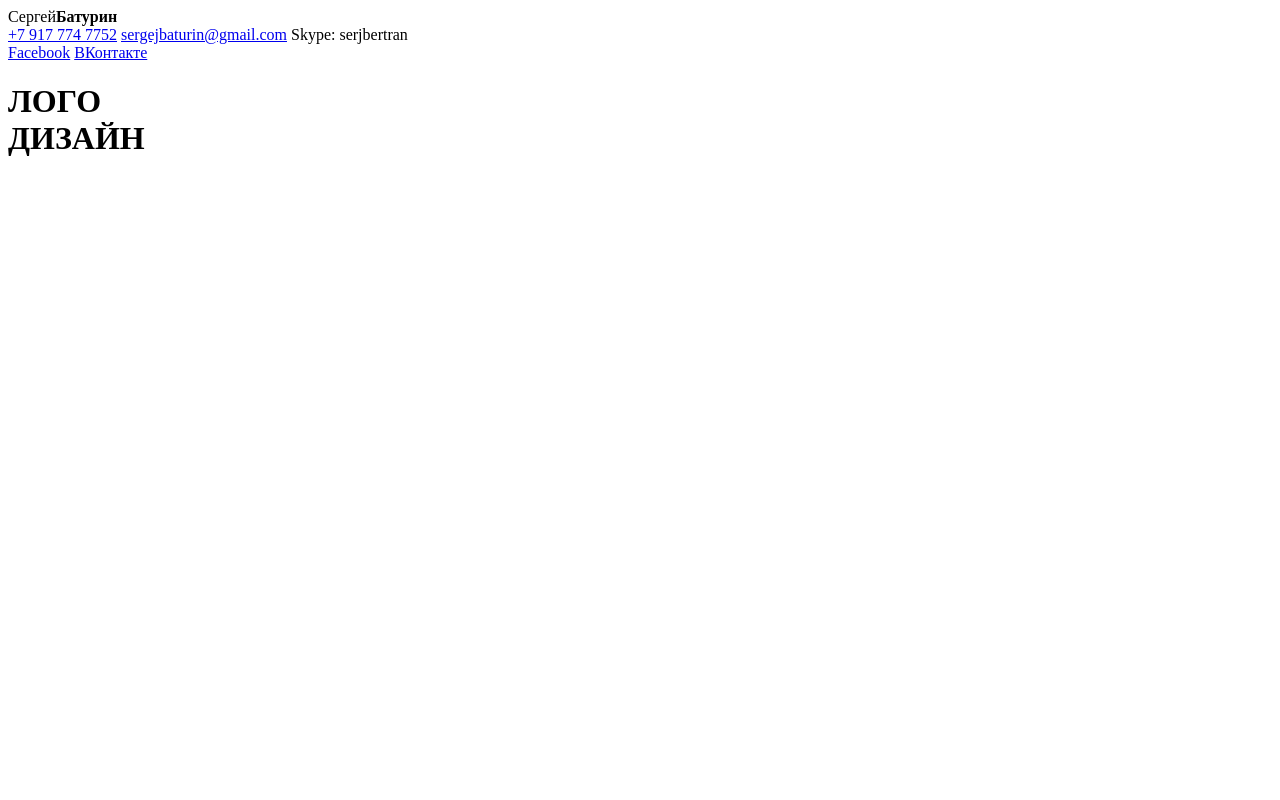
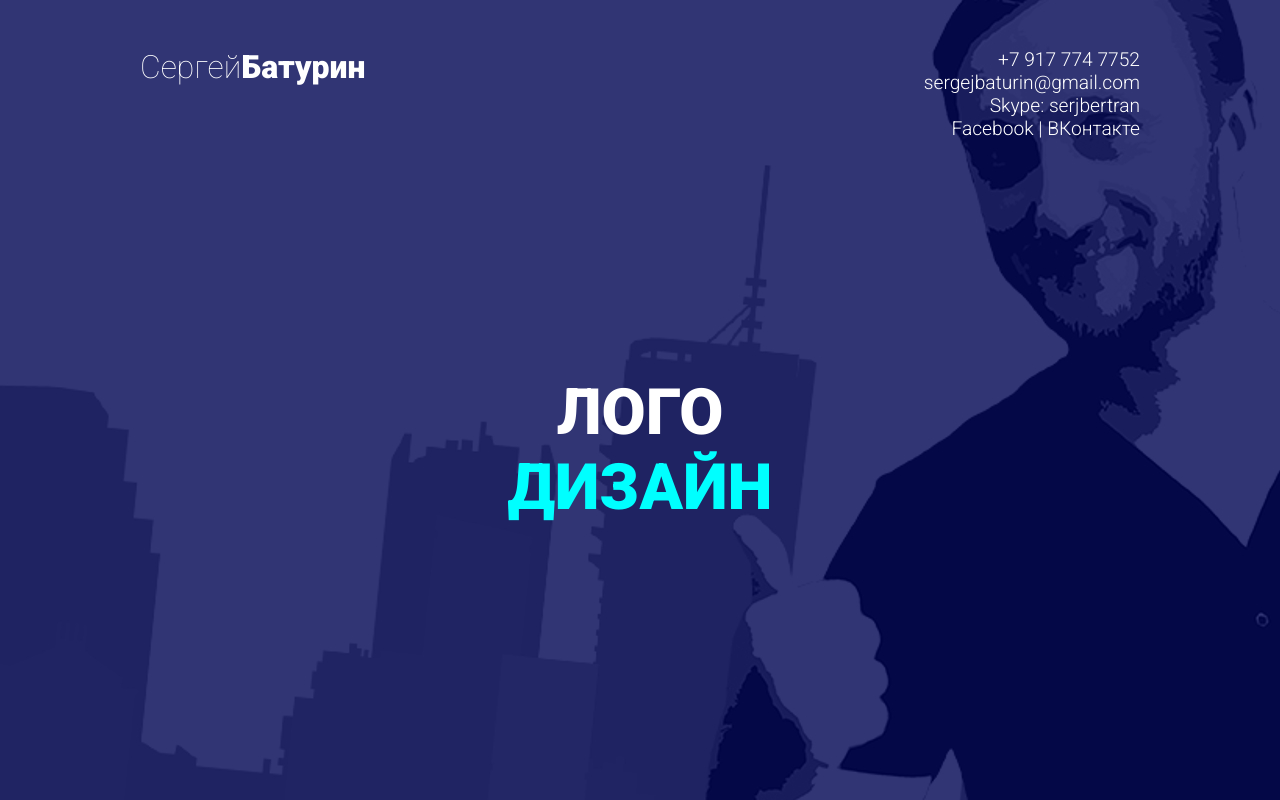
Before and after one commit to SerjBaturin/serjbaturin.github.io, a website: page logo-design/index.html in a window 1280 px wide. Drawn offline with Linux system fonts and the light colour scheme.

Commit message:
Header Done

```diff
--- /dev/null
+++ b/logo-design/gulpfile.js
@@ -0,0 +1,23 @@
+const gulp = require('gulp')
+const sass = require('gulp-sass')
+const autoprefixer = require('gulp-autoprefixer')
+const browserSync = require('browser-sync').create()
+
+function css () {
+  return gulp.src('./styles.scss')
+  .pipe(sass())
+  .pipe(autoprefixer('last 2 versions'))
+  .pipe(gulp.dest('./'))
+}
+
+function watch () {
+  browserSync.init({
+    server: './'
+  })
+
+  gulp.watch('./styles.scss', css)
+  gulp.watch('./index.html').on('change', browserSync.reload)
+  gulp.watch('./styles.scss').on('change', browserSync.reload)
+}
+
+exports.watch = watch
--- a/logo-design/index.html
+++ b/logo-design/index.html
@@ -4,7 +4,7 @@
   <meta charset="UTF-8">
   <meta name="viewport" content="width=device-width, initial-scale=1.0">
   <meta http-equiv="X-UA-Compatible" content="ie=edge">
-  <link rel="stylesheet" href="style.css">
+  <link rel="stylesheet" href="styles.css">
   <title>LOGO DESIGN</title>
 </head>
 <body>
@@ -19,13 +19,13 @@
           <a href="mailto:sergejbaturin@gmail.com">sergejbaturin@gmail.com</a>
           <span>Skype: serjbertran</span>
           <div class="icons">
-            <a href="https://www.facebook.com/BaturinSergei" target="_blanc">Facebook</a>
+            <a href="https://www.facebook.com/BaturinSergei" target="_blanc">Facebook</a> |
             <a href="https://vk.com/id195050110" target="_blanc">ВКонтакте</a>
           </div>
         </div>
-        <h1>
+        <h1 class="header-utp">
           ЛОГО
-          <br />
+          <br>
           <span>ДИЗАЙН</span>
         </h1>
       </div>
--- /dev/null
+++ b/logo-design/styles.scss
@@ -0,0 +1,84 @@
+@import url('https://fonts.googleapis.com/css?family=Roboto:100,300,400,500,700,900&display=swap&subset=cyrillic');
+/* =================
+    COMMON
+ ================= */
+
+:root {
+  font-family: 'Roboto', sans-serif;
+  font-size: 1em;
+  box-sizing: border-box;
+}
+
+body {
+  margin: 0;
+  box-sizing: inherit;
+}
+
+.container {
+  max-width: 1000px;
+  width: 100%;
+}
+
+/* =================
+    HEADER
+ ================= */
+
+.header {
+  width: 100%;
+  height: 100%;
+  min-height: 100vh;
+  display: flex;
+  justify-content: center;
+  background: url('./img/fon.jpg') no-repeat right;
+  color: white;
+}
+
+.header-wrapper {
+  display: flex;
+  justify-content: space-between;
+  flex-wrap: wrap;
+  padding-top: 3em;
+}
+.header-logo {
+  width: 50%;
+  font-size: 2em;
+}
+.header-logo span {
+  font-weight: 100;
+}
+.header-logo strong {
+  font-weight: 900;
+}
+
+.header-contacts {
+  display: flex;
+  flex-direction: column;
+  align-items: flex-end;
+  font-size: 1.2rem;
+  font-weight: 300;
+}
+.header-contacts a,
+.header-contacts span {
+  color: white;
+  text-decoration: none;
+}
+
+.header-utp {
+  width: 100%;
+  font-size: 4em;
+  font-weight: 900;
+  text-align: center;
+  padding: 3em 0;
+}
+.header-utp span {
+  color: aqua;
+}
+
+
+
+/* =================
+
+ ================= */
+/* =================
+
+ ================= */
```
Also changed, not shown: logo-design/package.json (+6 -2 lines), logo-design/img/2.jpg (added), logo-design/img/fon.jpg (added), logo-design/styles.css, 1 other file.
